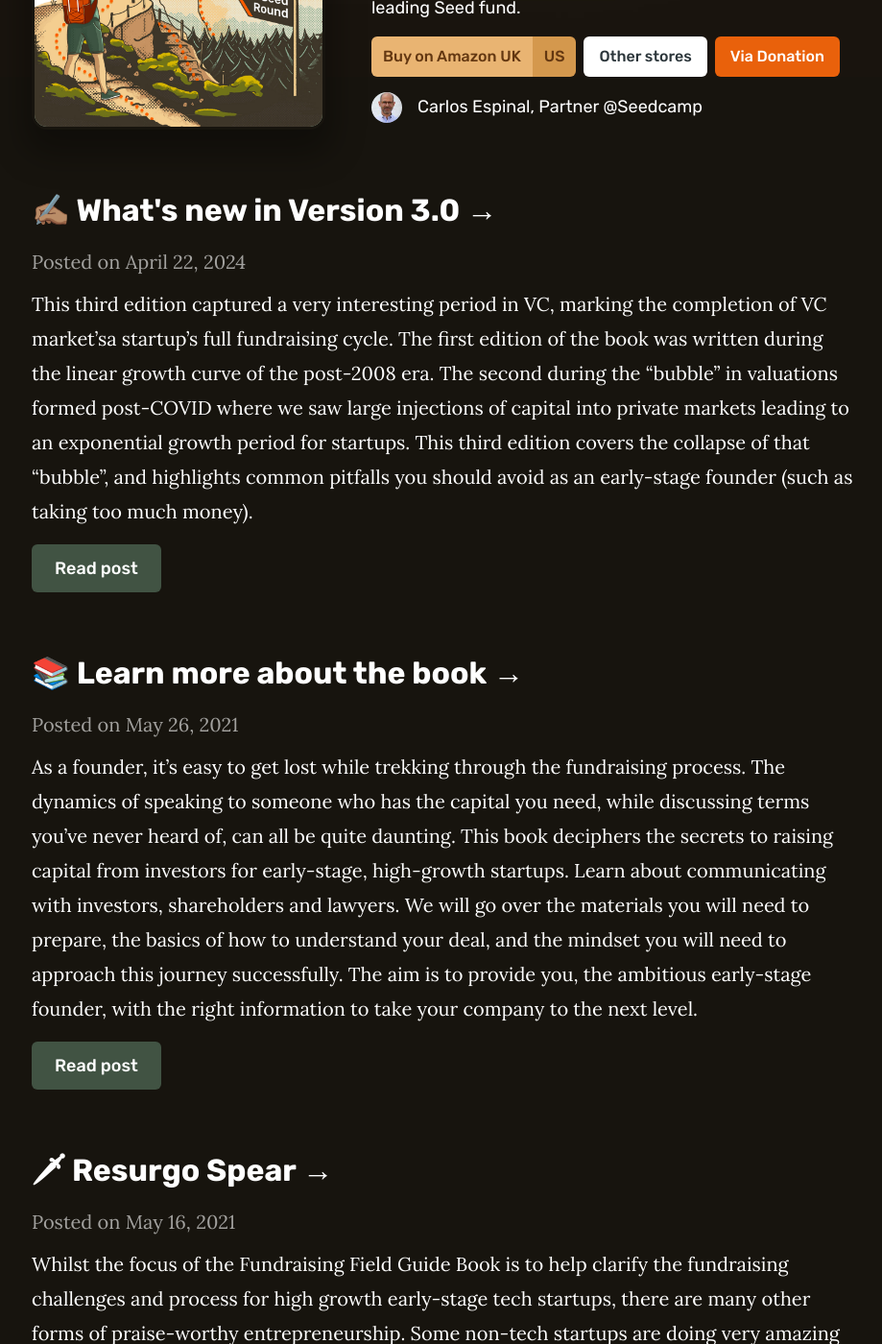
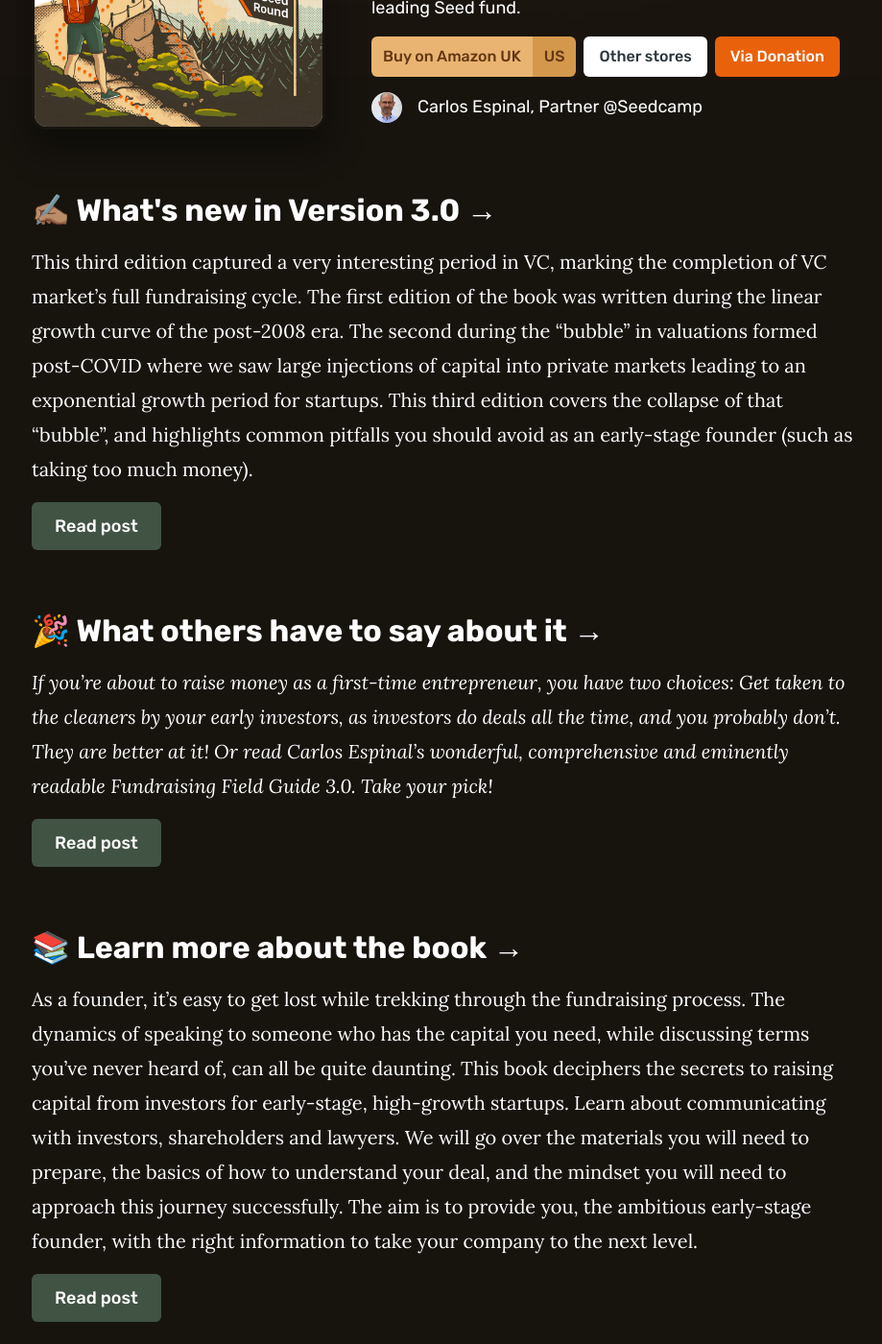
Before and after one commit to matthewcobb/ffg, a Jekyll site: the page built from index.md, in a window 1280 px wide and 1400 px high, scrolled down 489 px. Shown: the whole window at 96% size, without its empty margins (179-1098 px from the left). Built offline with Jekyll 4.4.1, drawn with Linux system fonts in a browser that asks for light colours; some of the changed text lies outside the part shown.

Commit message:
External reviews

```diff
--- a/_layouts/index.html
+++ b/_layouts/index.html
@@ -86,7 +86,6 @@
               <h2>
                 <a href="{{ site.baseurl }}{{ post.url }}">{{ post.title }} →</a>
               </h2>
-              <p class="text-light">Posted on {{ post.date | date: "%B %e, %Y" }}</p>
               <div class="entry">
                 {{ post.excerpt }}
               </div>
--- /dev/null
+++ b/_posts/2024-04-24-reviews.md
@@ -0,0 +1,22 @@
+---
+title: "\U0001F389 What others have to say about it"
+date: 2024-04-24T00:00:00.000+00:00
+layout: post
+featured_image: ''
+
+---
+_If you’re about to raise money as a first-time entrepreneur, you have two choices: Get taken to the cleaners by your early investors, as investors do deals all the time, and you probably don’t. They are better at it! Or read Carlos Espinal’s wonderful, comprehensive and eminently readable Fundraising Field Guide 3.0. Take your pick!_
+
+**John Mullins, best-selling author of Break the Rules!, The New Business Road Test, and Associate Professor, London Business School**
+
+***
+
+_Having raised multiple rounds for my startups, I thought I intimately understood how fundraising works. But, it wasn’t until I started professionally investing I discovered *how little I actually knew*. In Fundraising Field Guide 3.0, Espinal unpacks the mysteries of the investor mindset, the tactics you should use to execute a successful fundraise, and when you should raise. It’s an invaluable tool in the entrepreneurial toolkit._
+
+**Devin Hunt, Co-founder of Lyst, Founder Centric, and Useful Books, and co-author of Workshop Survival Guide**
+
+***
+
+_I see founders make the same fundraising mistake all the time. The lucky ones figure this out in enough time to change track. The unlucky ones end up with a bad deal—or no deal at all. If you want to short cut these learnings and maximise your chance of a successful raise, this book by Seedcamp’s Carlos Espinal is a must._
+
+**Andy Budd, Investor, author of The Growth Equation, founding member of the Adobe Design Circle, Founder of the Clearleft Design Agency**
--- a/_posts/2024-04-24-version-3.md
+++ b/_posts/2024-04-24-version-3.md
@@ -1,12 +1,14 @@
 ---
 layout: post
 title: "✍\U0001F3FD What's new in Version 3.0"
-date: 2024-04-22T23:00:00.000+00:00
+date: 2024-04-24T00:00:00.000+00:00
 featured_image: ''
 
 ---
-This third edition captured a very interesting period in VC, marking the completion of VC market’sa startup's full fundraising cycle. The first edition of the book was written during the linear growth curve of the post-2008 era. The second during the "bubble" in valuations formed post-COVID where we saw large injections of capital into private markets leading to an exponential growth period for startups. This third edition covers the collapse of that "bubble", and highlights common pitfalls you should avoid as an early-stage founder (such as taking too much money).
+This third edition captured a very interesting period in VC, marking the completion of VC market’s full fundraising cycle. The first edition of the book was written during the linear growth curve of the post-2008 era. The second during the "bubble" in valuations formed post-COVID where we saw large injections of capital into private markets leading to an exponential growth period for startups. This third edition covers the collapse of that "bubble", and highlights common pitfalls you should avoid as an early-stage founder (such as taking too much money).
 
 My hope is that as you embark on your fundraising journey, and no matter what stage you are at in the business cycle, you can lean on elements of this guide to help point you in the right direction and put yourself in a strong position to go into  investor discussions.
 
+***
+
 ![](/uploads/mockup.jpg)
```
